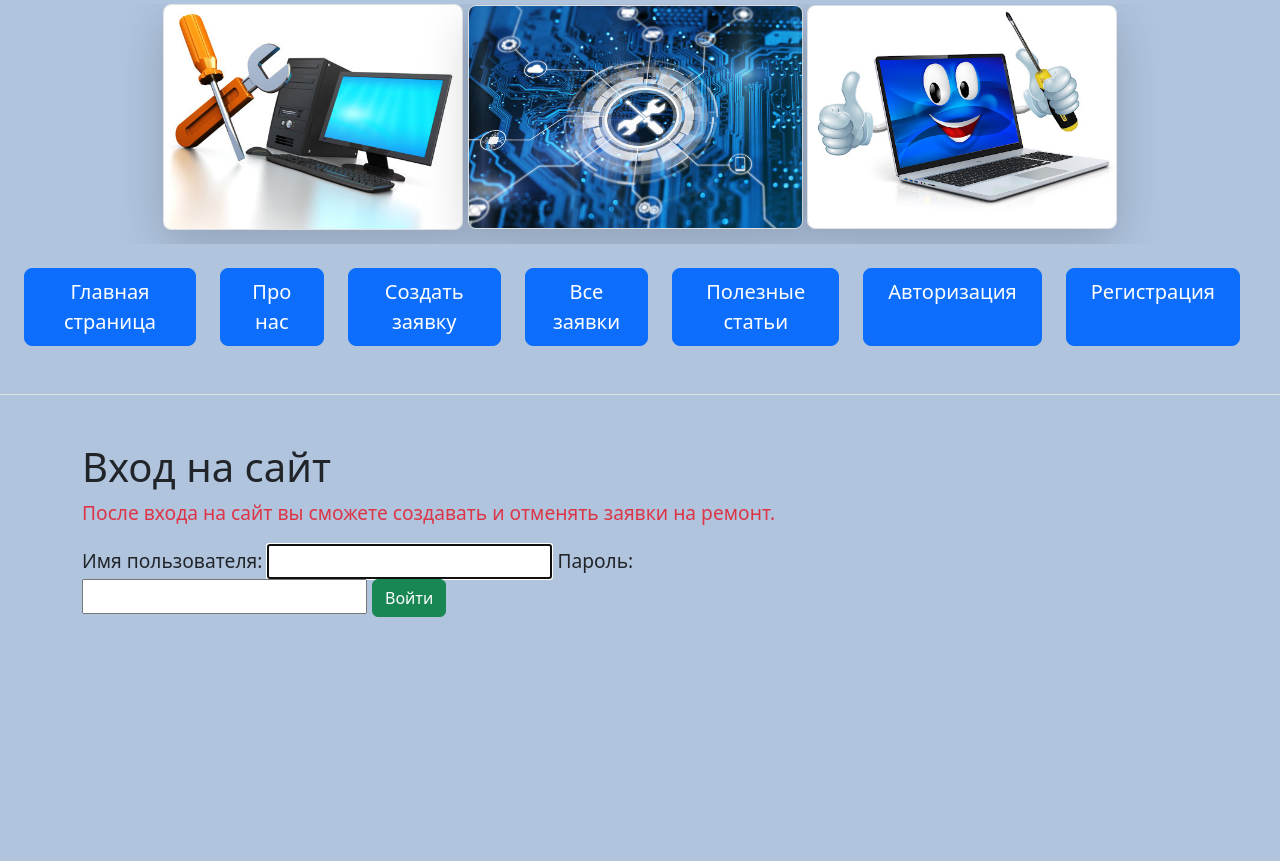
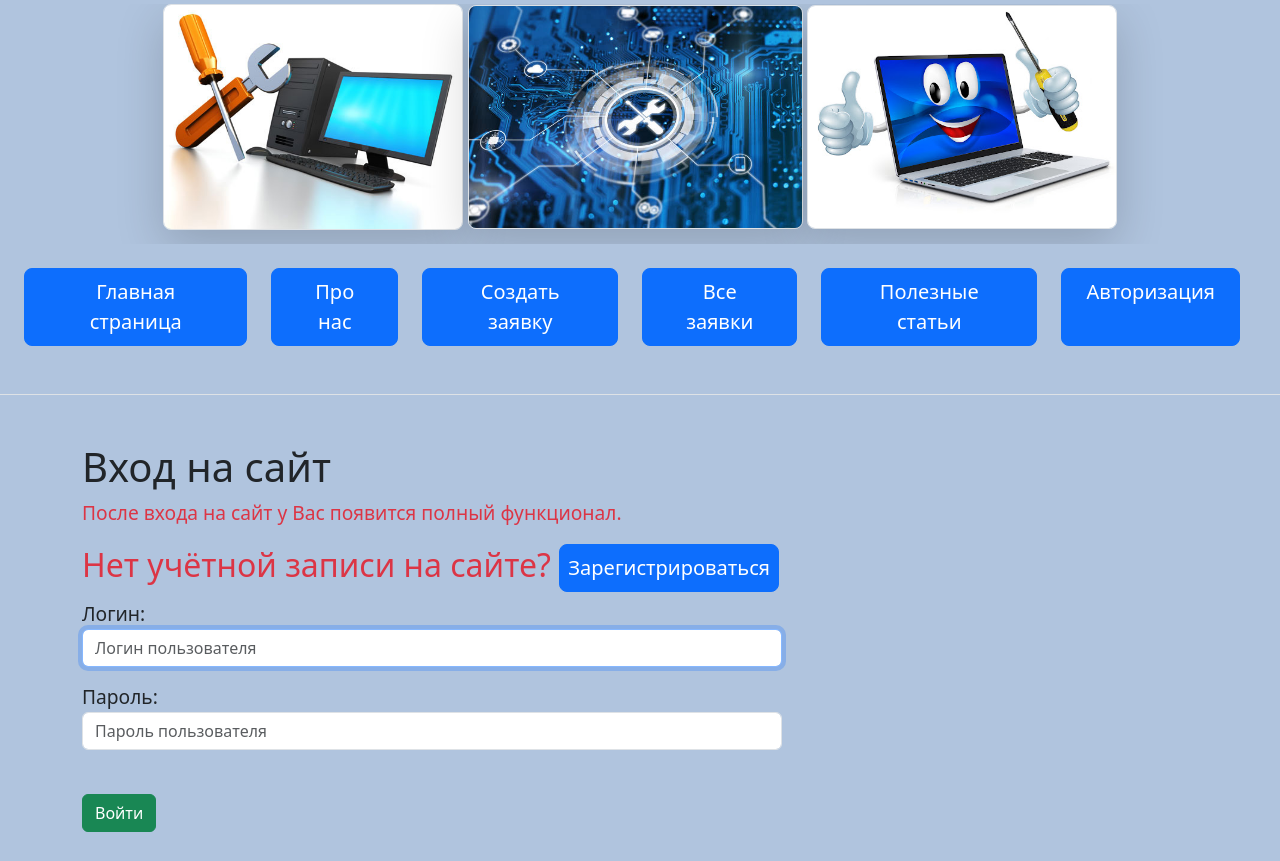
Before and after one commit to Lirikman/django_progect_dev, a Django app: page /users/login in a window 1280 px wide. Shown: the part 281-1142 px from the top of the page. Before the commit the page ends 927 px from the top, so only its background shows below. Run offline with Django 5.2, Linux system fonts and the light colour scheme.

Commit message:
Добавлена регистрация и система авторизации пользователей

```diff
--- a/it_profi/main/templates/main/base.html
+++ b/it_profi/main/templates/main/base.html
@@ -29,8 +29,14 @@
         <a class="btn btn-primary btn-lg px-4 me-sm-3" href="{% url 'create' %}">Создать заявку</a>
         <a class="btn btn-primary btn-lg px-4 me-sm-3" href="{% url 'orders' %}">Все заявки</a>
         <a class="btn btn-primary btn-lg px-4 me-sm-3" href="{% url 'articles' %}">Полезные статьи</a>
-        <a class="btn btn-primary btn-lg px-4 me-sm-3" href="{% url 'login' %}">Авторизация</a>
-        <a class="btn btn-primary btn-lg px-4 me-sm-3" href="{% url 'register' %}">Регистрация</a>
+        {% if request.user.is_authenticated %}
+        <form action="{% url 'logout' %}" method="post">
+            {% csrf_token %}
+            <button class="btn btn-primary btn-lg px-4 me-sm-3" type="submit">Выйти</button>
+        </form>
+        {% else %}
+            <a class="btn btn-primary btn-lg px-4 me-sm-3" href="{% url 'login' %}">Авторизация</a>
+        {% endif %}
       </div>
     </div>
     <div class="bg-success text-white">
--- a/it_profi/users/forms.py
+++ b/it_profi/users/forms.py
@@ -1,6 +1,6 @@
 from django.forms import forms
 from .models import User
-from django.contrib.auth.forms import UserCreationForm
+from django.contrib.auth.forms import UserCreationForm, AuthenticationForm
 
 
 class RegistrationUserForm(UserCreationForm):
@@ -25,3 +25,13 @@ class RegistrationUserForm(UserCreationForm):
             self.fields['password1'].widget.attrs.update({'placeholder': 'Придумайте пароль'})
             self.fields['password2'].widget.attrs.update({'placeholder': 'Повторите пароль'})
             self.fields[field].widget.attrs.update({'class': 'form-control', 'autocomplete': 'off'})
+
+
+class UserLoginForm(AuthenticationForm):
+    def __init__(self, *args, **kwargs):
+        super().__init__(*args, **kwargs)
+        for field in self.fields:
+            self.fields['username'].widget.attrs['placeholder']= 'Логин пользователя'
+            self.fields['password'].widget.attrs['placeholder'] = 'Пароль пользователя'
+            self.fields['username'].label = 'Логин'
+            self.fields[field].widget.attrs.update({'class': 'form-control', 'autocomplete': 'off'})
--- a/it_profi/users/templates/users/login.html
+++ b/it_profi/users/templates/users/login.html
@@ -10,11 +10,13 @@
 
 {% block content %}
     <h1>Вход на сайт</h1>
-    <p class="text-danger">После входа на сайт вы сможете создавать и отменять заявки на ремонт.</p>
+    <p class="text-danger">После входа на сайт у Вас появится полный функционал.</p>
+    <h2 class="text-danger" >Нет учётной записи на сайте?   <a class="btn btn-primary btn-lg px-2 me-sm-1" href="{% url 'register' %}">Зарегистрироваться</a></h2>
     <div style="width: 700px">
-    <form method="post">
+    <form method="post" action="{% url 'login' %}">
         {% csrf_token %}
-        {{ form.as_table }}
+        {{ form.as_p }}
+        <br>
         <button type="submit" class="btn btn-success">Войти</button>
         <span>{{error}}</span>
     </form> <br>
--- a/it_profi/users/templates/users/registration.html
+++ b/it_profi/users/templates/users/registration.html
@@ -12,9 +12,9 @@
     <h1>Регистрация нового пользователя</h1>
     <p class="text-danger">После регистрации на сайте вы сможете создавать и отменять заявки на ремонт.</p>
     <div style="width: 700px">
-    <form method="post">
+    <form method="post" action="{% url 'register' %}" enctype="multipart/form-data">
         {% csrf_token %}
-        {{ form.as_table }}
+        {{ form.as_p }}
         <br><br>
         <button type="submit" class="btn btn-success">Зарегистрироваться</button>
         <span>{{error}}</span>
--- a/it_profi/users/urls.py
+++ b/it_profi/users/urls.py
@@ -3,5 +3,6 @@ from . import views
 
 urlpatterns = [
     path('login', views.UserLoginView.as_view(), name='login'),
+    path('logout', views.UserLogoutView.as_view(), name='logout'),
     path('register', views.UserCreateView.as_view(), name='register'),
 ]
--- a/it_profi/users/views.py
+++ b/it_profi/users/views.py
@@ -1,13 +1,16 @@
 from django.urls import reverse_lazy
 from django.views.generic import CreateView
-from django.contrib.auth.views import LoginView
+from django.contrib.auth.views import LoginView, LogoutView
 from .models import User
-from .forms import RegistrationUserForm
+from .forms import RegistrationUserForm, UserLoginForm
 
 
 # Create your views here.
 class UserLoginView(LoginView):
+    form_class = UserLoginForm
     template_name = 'users/login.html'
+    next_page = 'home'
+    success_message = 'Добро пожаловать на сайт!'
 
 
 class UserCreateView(CreateView):
@@ -15,3 +18,8 @@ class UserCreateView(CreateView):
     template_name = 'users/registration.html'
     form_class = RegistrationUserForm
     success_url = reverse_lazy('home')
+    success_message = 'Вы успешно зарегистрировались на сайте!'
+
+
+class UserLogoutView(LogoutView):
+    next_page = 'home'
```
Also changed, not shown: it_profi/db.sqlite3.
